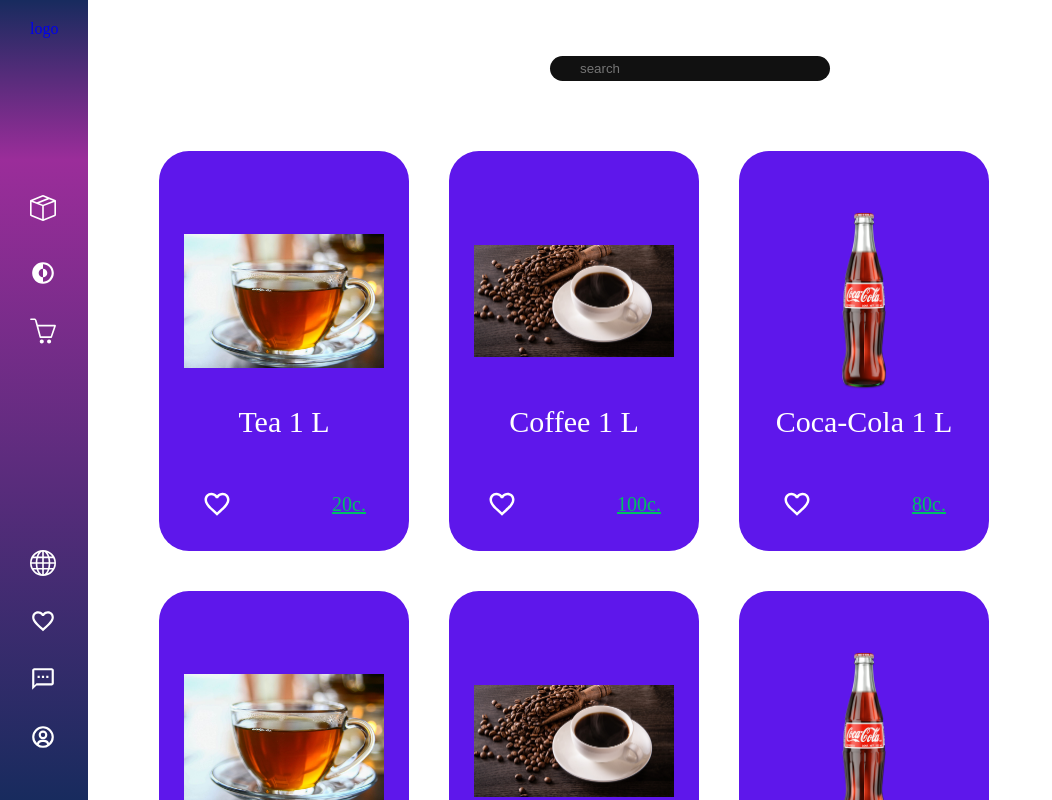
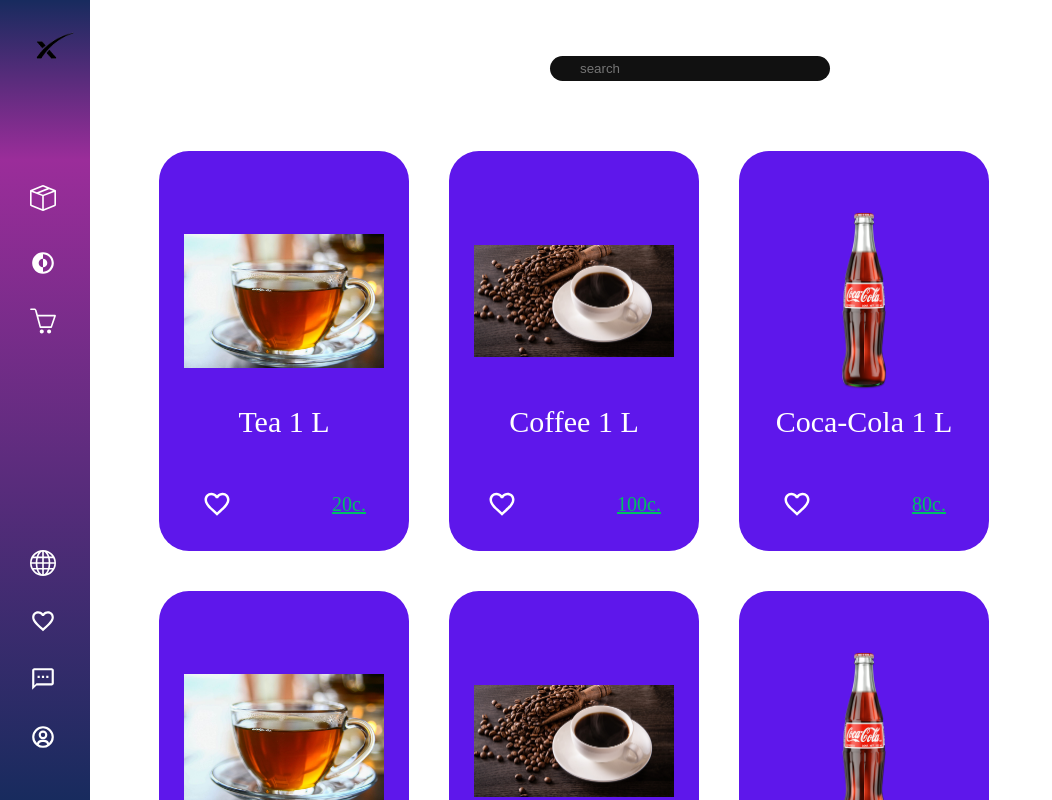
Before and after one commit to nurbol-dev/x-express, a React (Create React App) app: page / in a window 1280 px wide. Shown: the top 800 px of the page, without its empty margins (0-1052 px from the left). Built offline with nearby package versions, Linux system fonts and the light colour scheme; no server answers.

Commit message:
init lan (#8)

```diff
--- a/src/App.tsx
+++ b/src/App.tsx
@@ -5,7 +5,7 @@ import ProductList from "./components/pages/produc-list/ProductList";
 import {Route, Routes} from "react-router-dom";
 import ProductCard from "./components/pages/product-card/Product-card";
 import ProductJuices from "./components/pages/product-juice/Product-juices";
-import Language from "./components/pages/Language/Language";
+import Language from "./components/pages/language/Language";
 
 function App() {
     return (
--- a/src/components/header/Header.scss
+++ b/src/components/header/Header.scss
@@ -9,8 +9,9 @@
     background: linear-gradient(#182b5e,#9b2d9a 20%, #182b5e);
     color: white;
     &--logo {
+      width: 30px;
       height: 30px;
-      padding: 20px 0;
+      padding: 20px 0 0 0;
     }
     &--nav {
       height: 180px;
--- a/src/components/header/Header.tsx
+++ b/src/components/header/Header.tsx
@@ -1,5 +1,6 @@
 import React, {useState} from 'react';
 import "./Header.scss"
+import "./Media/HeaderMedia.scss"
 import {BsBoxSeam, BsGlobe} from "react-icons/bs";
 import {CgDarkMode} from "react-icons/cg";
 import {SlBasket} from "react-icons/sl";
@@ -12,7 +13,7 @@ import ProductCard from "../pages/product-card/Product-card";
 import {useAppDispatch} from "../../hooks/useAppDispatch";
 import {useAppSelector} from "../../hooks/useAppSelector";
 import {getLanguage, getProductCard} from "../../store/reducer/darkSlice";
-
+import logo from "../../assets/image/logo.png"
 
 const Header = () => {
     const dispatch = useAppDispatch();
@@ -30,7 +31,7 @@ const Header = () => {
             <div className="header">
                 <NavLink to="/">
                     <div className="header--logo">
-                        logo
+                        <img width={50} height={50} src={logo} alt=""/>
                     </div>
                 </NavLink>
                 <div className="header--nav">
--- a/src/components/pages/Language/Language.tsx
+++ b/src/components/pages/language/Language.tsx
@@ -1,9 +1,10 @@
 import React from 'react';
 import {useAppSelector} from "../../../hooks/useAppSelector";
 import "./Language.scss"
-
+import "./media/LanguageMedia.scss"
 const Language = () => {
     const {language, productCard} = useAppSelector(s => s.dark)
+
     return (
         <>
             <div className="language">
--- /dev/null
+++ b/src/components/pages/language/media/LanguageMedia.scss
@@ -0,0 +1,7 @@
+@media (max-width: 768px) {
+  .language {
+    bottom: 12.5%;
+    left: 518px;
+  }
+
+}
```
Also changed, not shown: src/store/reducer/basketSlice.ts (added, +24 -0 lines), src/assets/image/Xex__2_-removebg-preview.png (added), src/assets/image/logo.png (added), src/components/pages/language/Language.scss (renamed from src/components/pages/Language/Language.scss).
